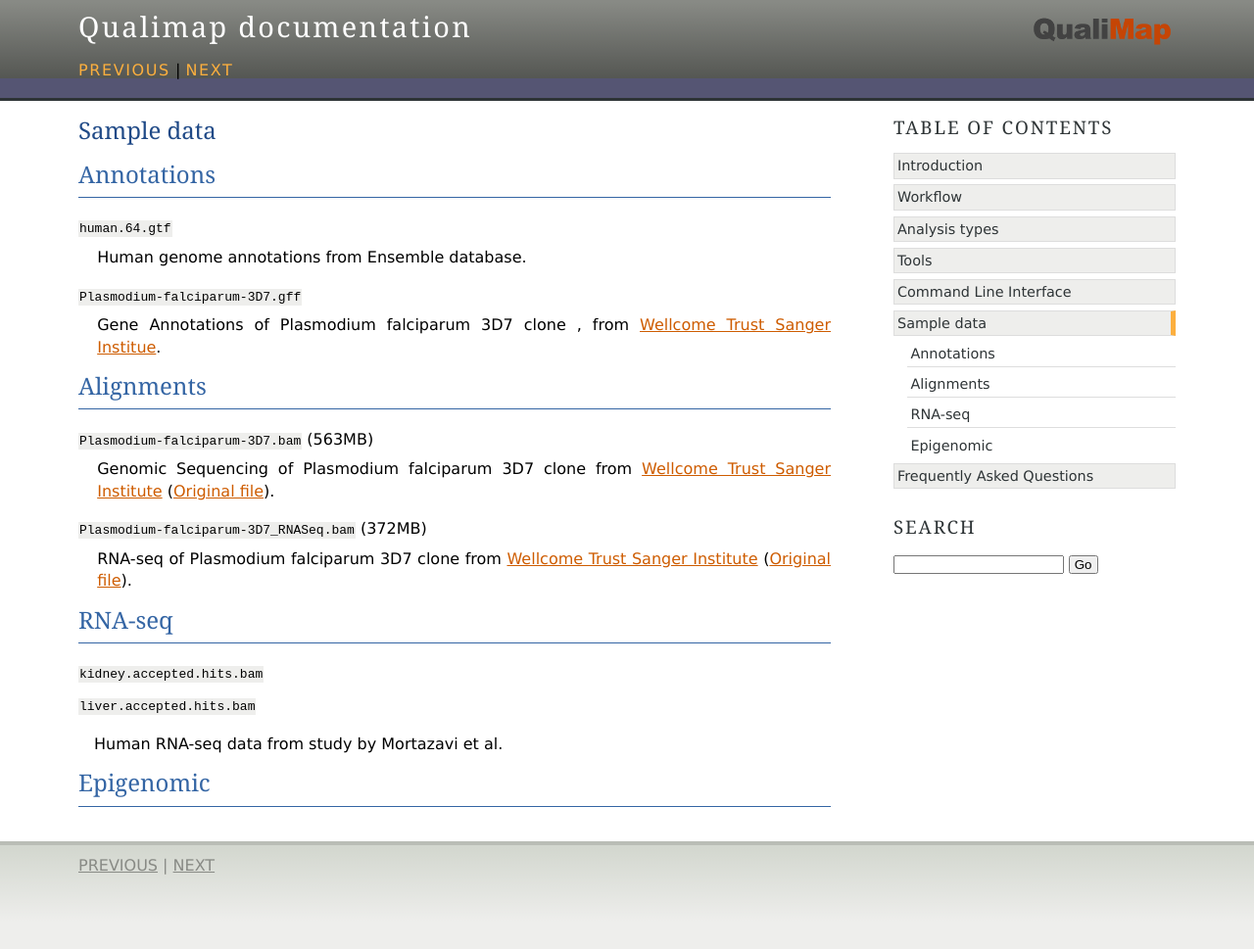
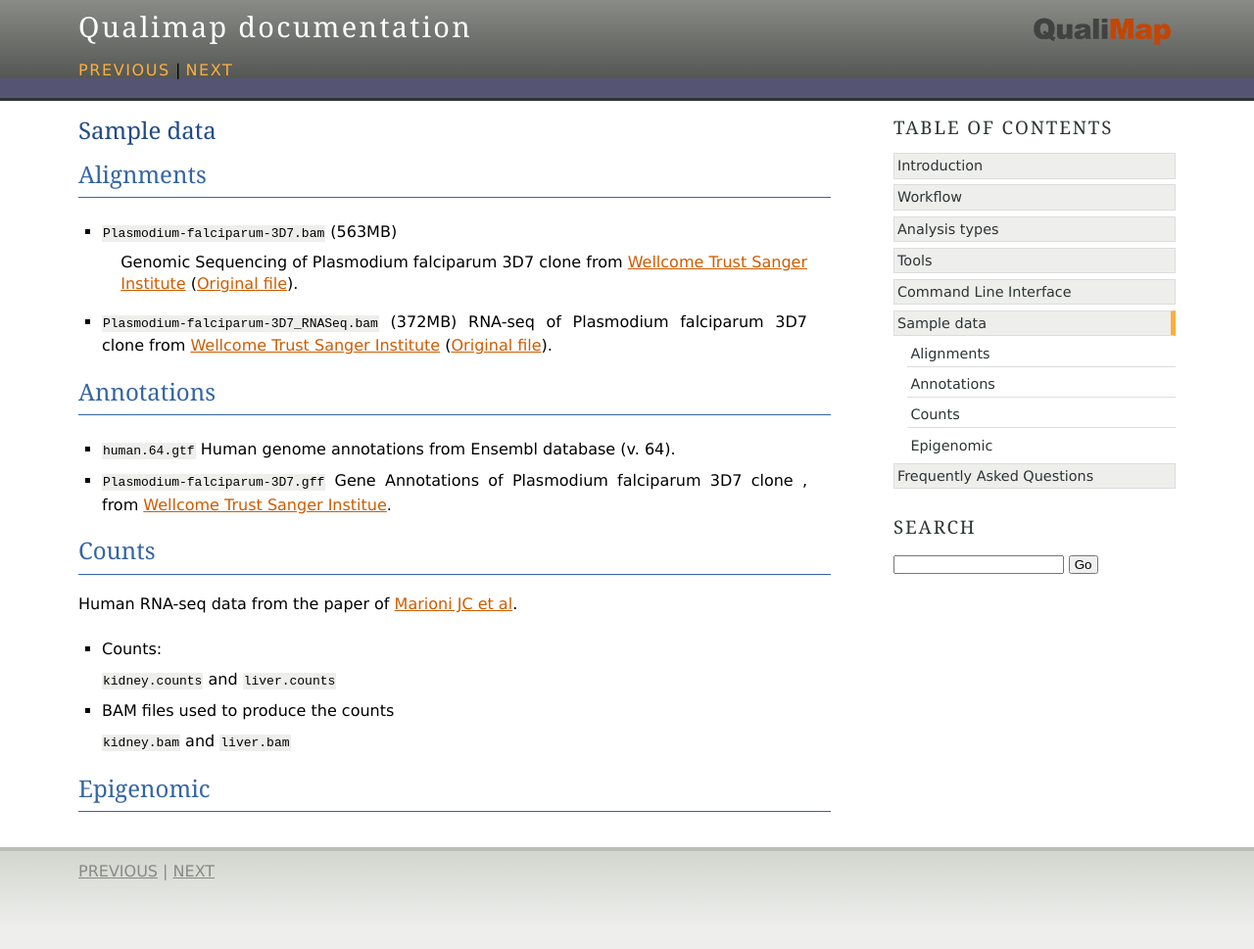
Before and after one commit to scchess/Qualimap, a Sphinx documentation site: the page built from doc/samples.rst, in a window 1280 px wide. Shown: the whole page at 98% size. Built offline with Sphinx 7.4.7, drawn with Linux system fonts in a browser that asks for light colours.

Commit message:
Fernando's last big change

```diff
--- a/doc/command_line.rst
+++ b/doc/command_line.rst
@@ -48,7 +48,7 @@ The following command allows to perform BAM QC analysis::
 
 Example::
 
-    ./qualimap bamqc -bam ~/sample_data/pl.bam -gff ~/sample_data/pl_anns.gff --outside-stats
+    ./qualimap bamqc -bam ~/sample_data/pl.bam -gff ~/sample_data/pl_annotations.gff --outside-stats
 
 
 .. _cmdline-countsqc:
@@ -108,7 +108,7 @@ To perform clustering of epigenomic signals use the following command::
 
 Example::
 
-    ./qualimap clustering -sample ~/sample_data/24h-i-medip.bam -control ~/sample_data/24h-i-control.bam -regions ~/sample_data/CpGislands.bed -outdir ~/sample_data/result
+    ./qualimap clustering -sample ~/sample_data/medip.bam -control ~/sample_data/input.bam -regions ~/sample_data/transcripts.bed -outdir ~/sample_data/result
 
 .. _cmdline-counts:
 
@@ -129,4 +129,4 @@ To compute counts from mapping data use the following command::
 
 Example::
 
-    ./qualimap comp-counts -bam ~/sample_data/pl.bam -gff ~/sample_data/pl_anns.bam
+    ./qualimap comp-counts -bam ~/sample_data/pl.bam -gff ~/sample_data/pl_annotations.gtf
--- a/doc/samples.rst
+++ b/doc/samples.rst
@@ -4,39 +4,41 @@ Sample data
 ===========
 
 
+Alignments
+----------
+
+- :file:`Plasmodium-falciparum-3D7.bam` (563MB)
+   Genomic Sequencing of Plasmodium falciparum 3D7 clone from `Wellcome Trust Sanger Institute <http://www.sanger.ac.uk/resources/downloads/protozoa/plasmodium-falciparum.html>`_ (`Original file <ftp://ftp.sanger.ac.uk/pub/pathogens/Plasmodium/falciparum/3D7/5428_3%234.bam>`_).
+
+- :file:`Plasmodium-falciparum-3D7_RNASeq.bam` (372MB)
+  RNA-seq of Plasmodium falciparum 3D7 clone from `Wellcome Trust Sanger Institute <http://www.sanger.ac.uk/resources/downloads/protozoa/plasmodium-falciparum.html>`_ (`Original file <ftp://ftp.sanger.ac.uk/pub/pathogens/Plasmodium/falciparum/3D7/3D7.archive/misc/BAM/Plasmodium3D7_RNASeq.bam>`_).
 
 Annotations
 -----------
 
 
-:file:`human.64.gtf`
- Human genome annotations from Ensemble database.
+- :file:`human.64.gtf`
+  Human genome annotations from Ensembl database (v. 64).
 
-:file:`Plasmodium-falciparum-3D7.gff`
- Gene Annotations of Plasmodium falciparum 3D7 clone , from `Wellcome Trust Sanger Institue <http://www.sanger.ac.uk/resources/downloads/protozoa/plasmodium-falciparum.html>`_.
+- :file:`Plasmodium-falciparum-3D7.gff`
+  Gene Annotations of Plasmodium falciparum 3D7 clone , from `Wellcome Trust Sanger Institue <http://www.sanger.ac.uk/resources/downloads/protozoa/plasmodium-falciparum.html>`_.
+
+.. _counts-samples:
+
+Counts
+------
+
+Human RNA-seq data from the paper of `Marioni JC et al <http://genome.cshlp.org/content/18/9/1509.abstract>`_.
+
+- Counts:
+
+  :file:`kidney.counts` and :file:`liver.counts`
+
+- BAM files used to produce the counts
+
+  :file:`kidney.bam` and :file:`liver.bam`
 
 
-
-Alignments
-----------
-
-:file:`Plasmodium-falciparum-3D7.bam` (563MB)
-  Genomic Sequencing of Plasmodium falciparum 3D7 clone from `Wellcome Trust Sanger Institute <http://www.sanger.ac.uk/resources/downloads/protozoa/plasmodium-falciparum.html>`_ (`Original file <ftp://ftp.sanger.ac.uk/pub/pathogens/Plasmodium/falciparum/3D7/5428_3%234.bam>`_).
-
-:file:`Plasmodium-falciparum-3D7_RNASeq.bam` (372MB)
- RNA-seq of Plasmodium falciparum 3D7 clone from `Wellcome Trust Sanger Institute <http://www.sanger.ac.uk/resources/downloads/protozoa/plasmodium-falciparum.html>`_ (`Original file <ftp://ftp.sanger.ac.uk/pub/pathogens/Plasmodium/falciparum/3D7/3D7.archive/misc/BAM/Plasmodium3D7_RNASeq.bam>`_).
-
-
-
-RNA-seq
--------
-
-
-:file:`kidney.accepted.hits.bam`
-
-:file:`liver.accepted.hits.bam`
-
- Human RNA-seq data from study by Mortazavi et al.
 
 
 
```
Also changed, not shown: doc/analysis.rst (+6 -11 lines), doc/tools.rst (+8 -6 lines).
